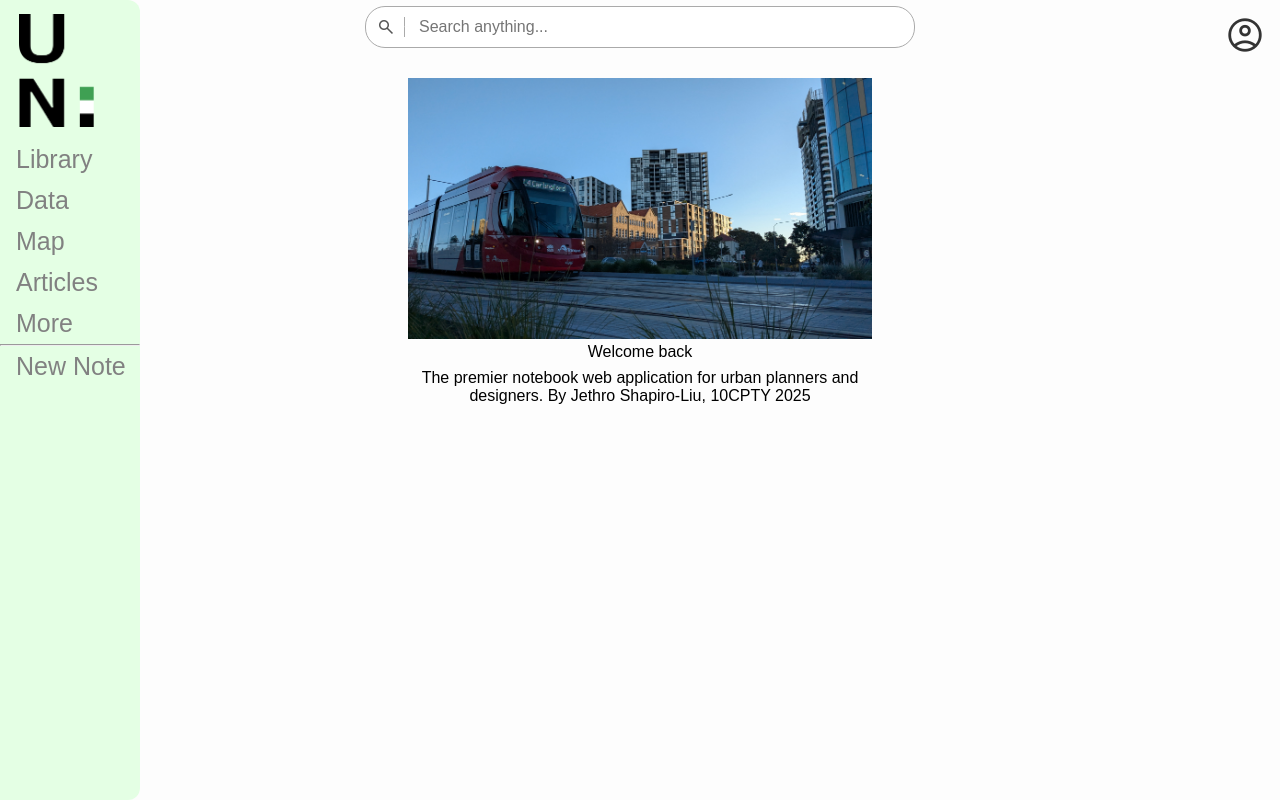
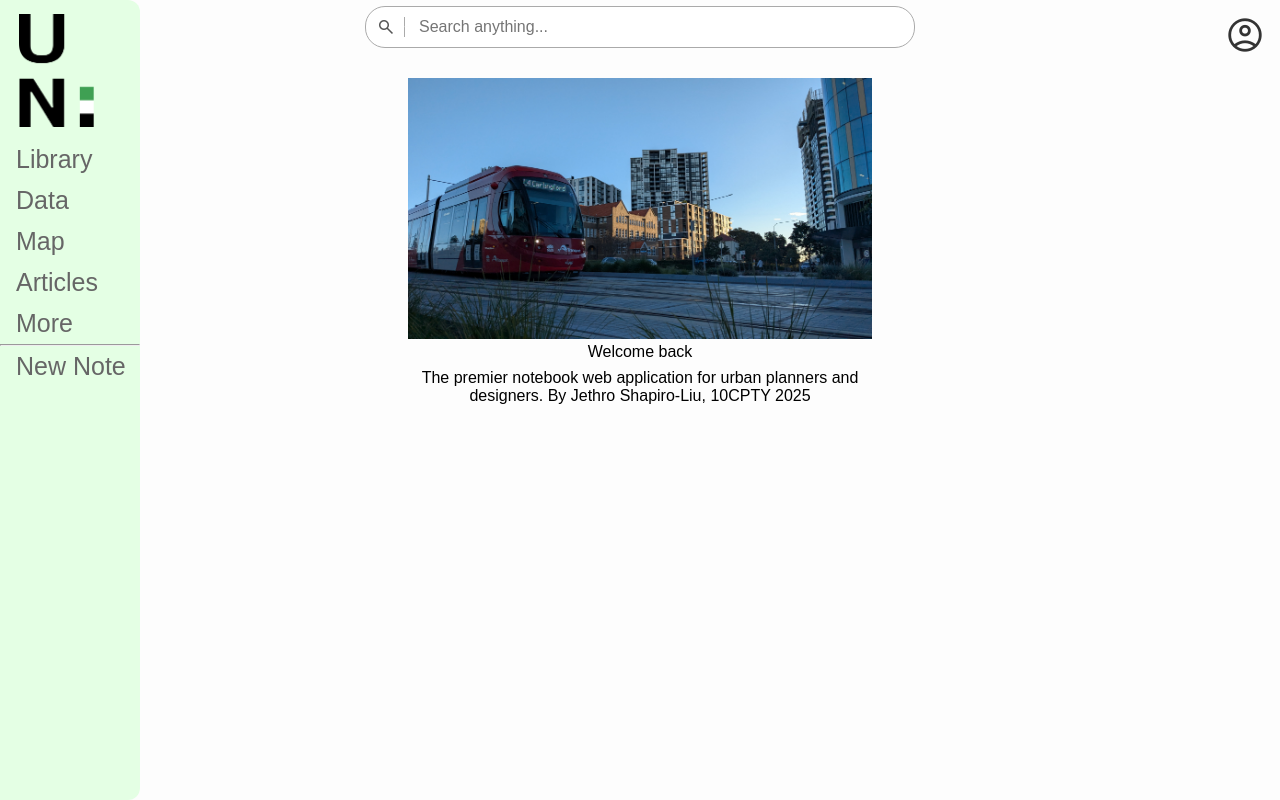
Before and after one commit to agentcentabob/webapp25, a Flask app: page / in a window 1280 px wide. Run offline with Flask 3, Linux system fonts and the light colour scheme; some web fonts are replaced.

Commit message:
Adjusted sidebar text colour

```diff
--- a/main.py
+++ b/main.py
@@ -36,7 +36,7 @@ def login():
         username = request.form['uname']
         password = request.form['psw']
 
-        # Simple example: replace with database check
+        # TO REPLACE WITH DATABASE
         if username == 'admin' and password == 'password':
             session['user'] = username
             flash('Login successful!')
--- a/static/css/style.css
+++ b/static/css/style.css
@@ -351,13 +351,13 @@ span.psw {
   padding: 6px 8px 6px 16px;
   text-decoration: none;
   font-size: 25px;
-  color: #818181;
+  color: #666;
   display: block;
 }
 
 /* w3: navigation menu links hover */
 .sidenav a:hover {
-  color: #cccccc;
+  color: #aaa;
 }
 
 /* w3: adjust sidebar padding and font on smaller screens (height less than 450px) */
```
